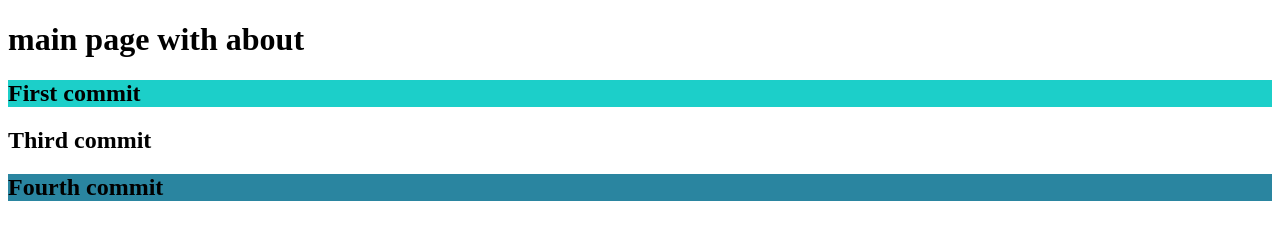
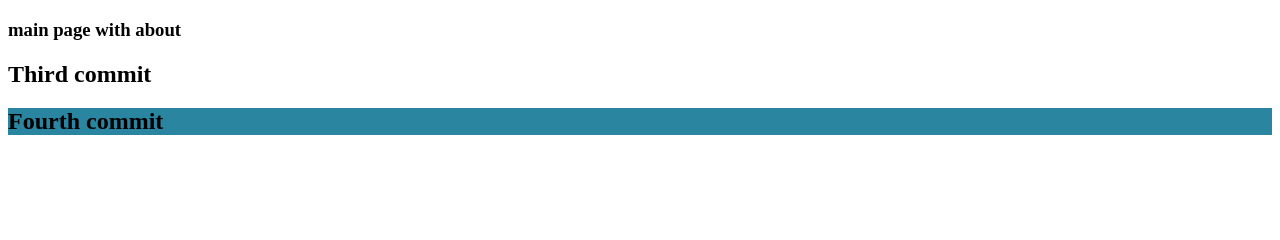
Before and after one commit to a-ulianych/Homework, a plain HTML site: page index.html in a window 1280 px wide. Drawn offline with Linux system fonts and the light colour scheme.

Commit message:
refactor h2>h3

```diff
--- a/index.html
+++ b/index.html
@@ -16,10 +16,7 @@
     </style>
 </head>
 <body>
-    <h1>main page with about</h1>
-    <div class="first">
-        <h2>First commit</h2>
-    </div>
+    <h3>main page with about</h3>
     <div class="third">
         <h2>Third commit</h2>
     </div>
```
